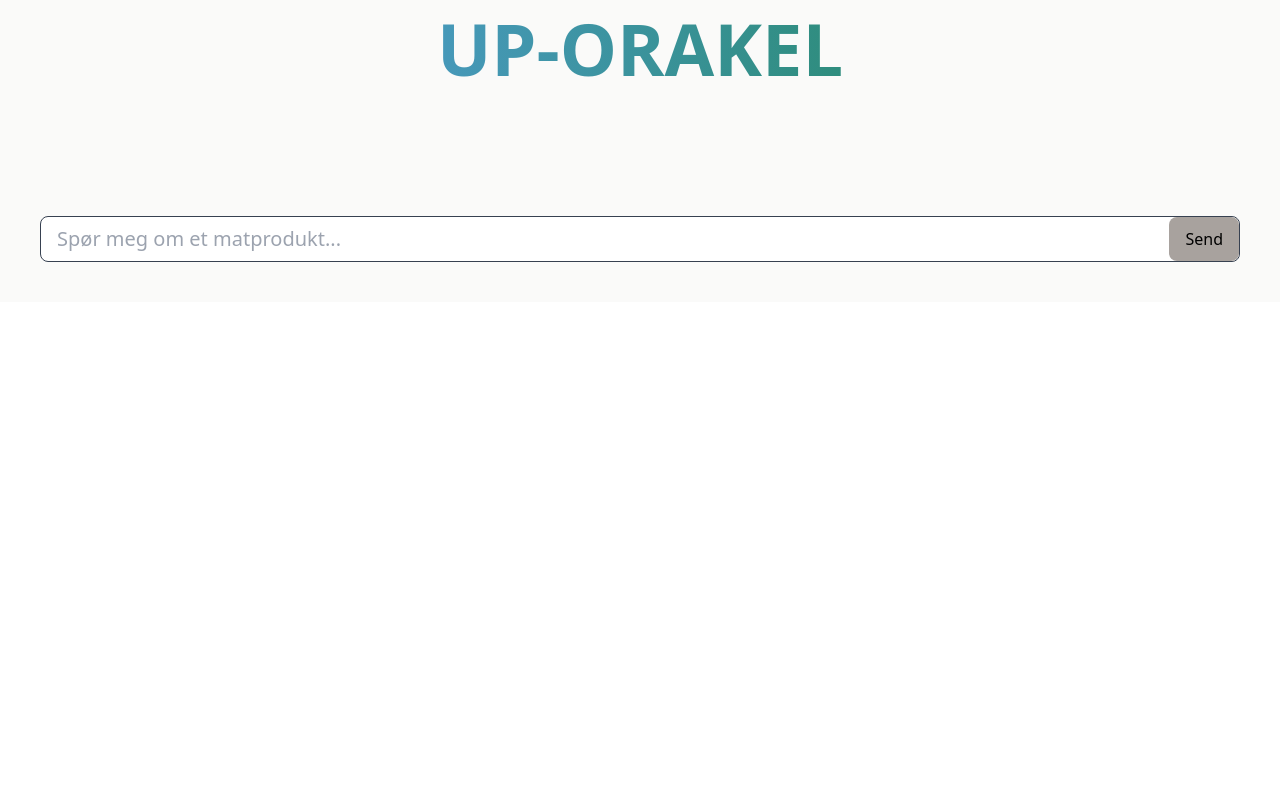
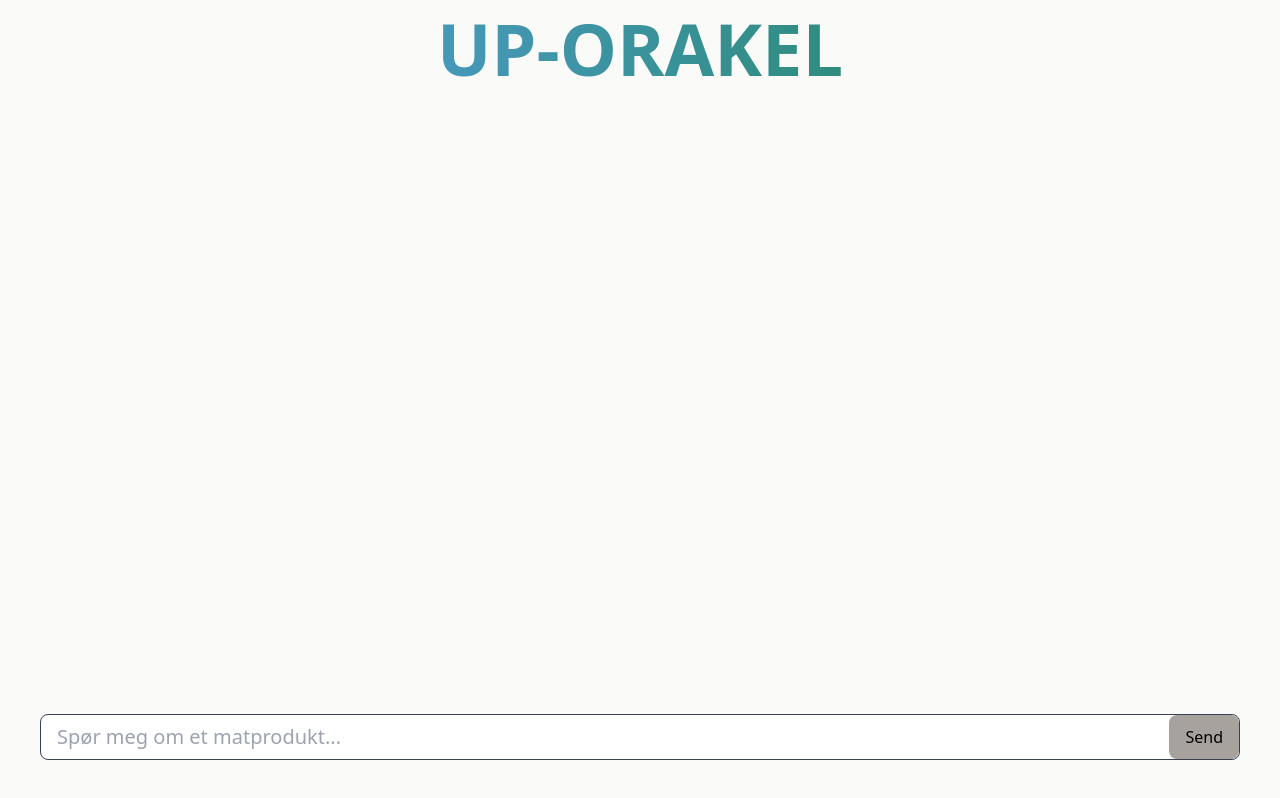
Before and after one commit to Matoppslaget/veivisern-frontend, a Next.js app: page / in a window 1280 px wide. Built offline with nearby package versions, Linux system fonts and the light colour scheme.

Commit message:
fix auto expanding horizontal container

```diff
--- a/pages/index.tsx
+++ b/pages/index.tsx
@@ -79,7 +79,7 @@ const Home = () => {
 
   return (
     <div className="container mx-auto">
-      <div className="flex flex-col h-auto bg-stone-50">
+      <div className="flex flex-col h-screen overflow-y-auto bg-stone-50">
         <Header />
         {isSearching && <SearchingAnimation spinnerText='Søker etter produkter..' />}
         {isProductsToEval && <SearchingAnimation spinnerText='Evaluerer produkter..' />}
```
